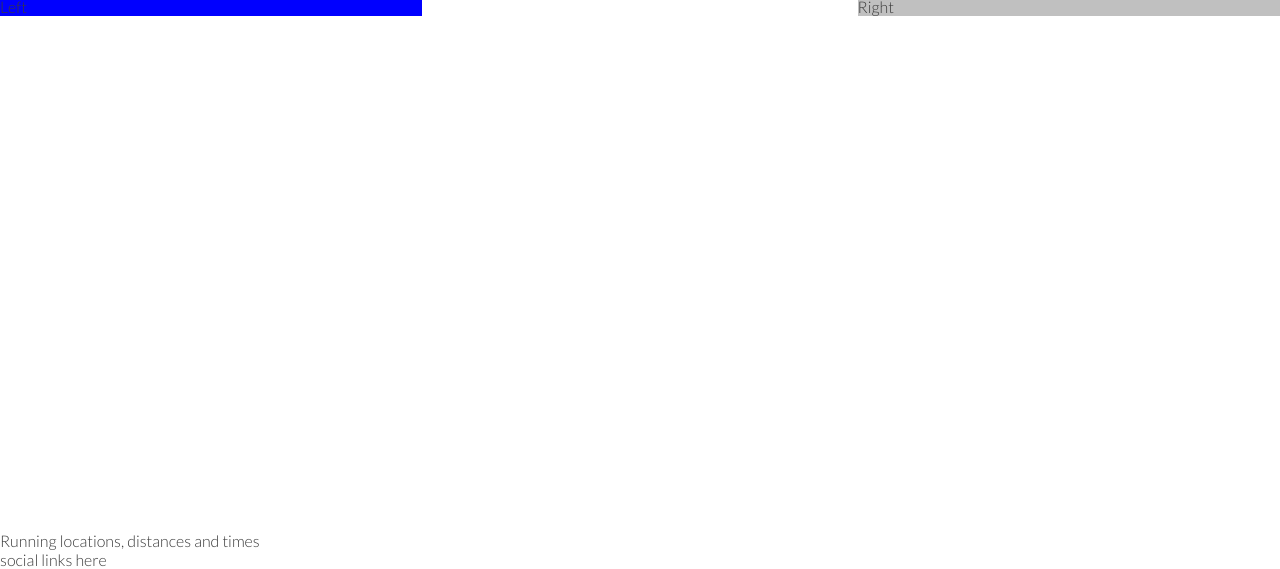
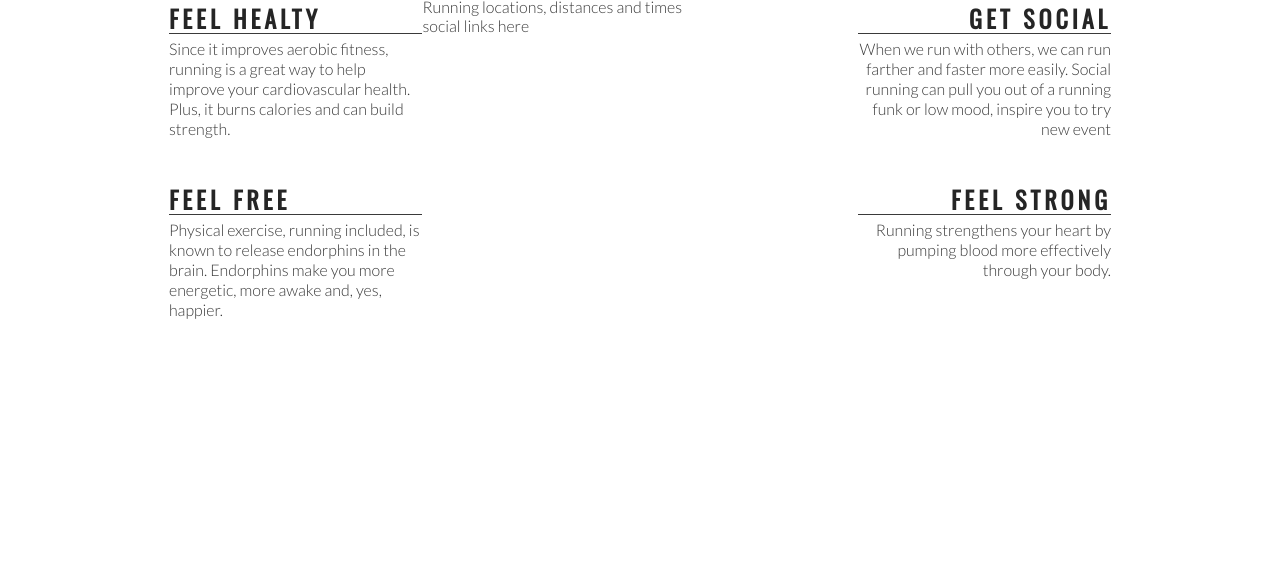
Before and after one commit to heli-sa/love-running, a plain HTML site: page index.html in a window 1280 px wide. Shown: the part 744-1313 px from the top of the page. After the commit the page ends 1275 px from the top, so only its background shows below. Drawn offline with nearby package versions, Linux system fonts and the light colour scheme.

Commit message:
Add right about text content and style

```diff
--- a/assets/css/style.css
+++ b/assets/css/style.css
@@ -122,7 +122,6 @@ h1, h2 {
     padding-top: 30px;
     width: 33%;
     float: left;
-    background-color: blue;
 
 }
 
@@ -130,7 +129,6 @@ h1, h2 {
     padding-top: 30px;
     width: 33%;
     float: right;
-    background-color: silver;
 
 }
 
@@ -140,3 +138,33 @@ h1, h2 {
     margin: 0 auto;
     background-color: green;
 }
+hr {
+    border-top: 1px solid #3a3a3a;
+    width: 100%;
+    margin: 5px 0;
+
+}
+
+.left-about-heading {
+    width: 60%;
+    float: right;
+    line-height: 20px;
+    clear: both;
+    margin-bottom: 50px;
+}
+
+.right-about-heading {
+    width: 60%;
+    float: left;
+    line-height: 20px;
+    clear: both;
+    margin-bottom: 50px;
+}
+.right-about-heading h2 {
+    text-align: right;
+
+}
+
+.right-about-heading p {
+    text-align: right;
+}
--- a/index.html
+++ b/index.html
@@ -37,10 +37,42 @@
 
         </div>
     </section>
-    <section id="club-ethos">
+
+    <div id="club-ethos">
         <h1>Why Love Running With Us?</h1>
-        <div id="left-about">Left</div>
-        <div id="right-about">Right</div>
+        <div id="left-about">
+            <div class="left-about-heading">
+                <h2>Feel healty</h2>
+                <hr>
+                <p>
+                    Since it improves aerobic fitness, running is a great way to help improve your cardiovascular health. Plus, it burns calories and can build strength.
+                </p>
+            </div>
+
+            <div class="left-about-heading">
+            <h2>Feel Free</h2>
+            <hr>
+            <p>
+                Physical exercise, running included, is known to release endorphins in the brain. Endorphins make you more energetic, more awake and, yes, happier.
+            </p>
+            </div>
+        </div>
+        <div id="right-about">
+            <div class="right-about-heading">
+                <h2>Get Social</h2>
+                <hr>
+                <p>
+                    When we run with others, we can run farther and faster more easily. Social running can pull you out of a running funk or low mood, inspire you to try new event
+                </p>
+            </div>
+            <div class="right-about-heading">
+                <h2>Feel Strong</h2>
+                <hr>
+                <p>
+                    Running strengthens your heart by pumping blood more effectively through your body.
+                </p>
+            </div>
+        </div>
         <div id="center-about">Center</div>
     </section>
     <section>
@@ -49,5 +81,5 @@
 </body>
 <footer>
     social links here
-</footer>
+    </footer>
 </html>
```
